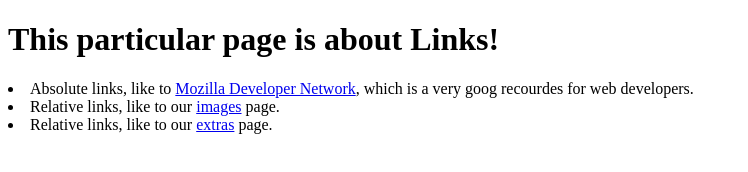
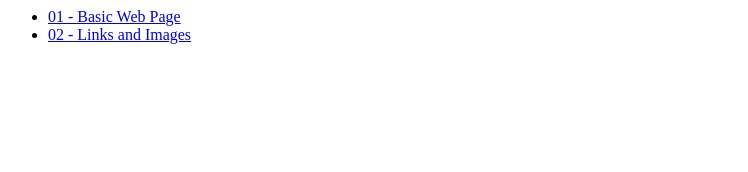
Before and after one commit to 3RV7N/wd82p, a plain HTML site: page index.html in a window 1280 px wide. Shown: the whole page, without its empty margins (0-748 px from the left). Drawn offline with Linux system fonts and the light colour scheme.

Commit message:
Add robot index to consolidate exercise links

```diff
--- a/index.html
+++ b/index.html
@@ -1,15 +1,13 @@
-<!DOCTYPE html>
-<html>
-    <head>
-        <title>Links</title>
-    </head>
-    <body>
-        <h1>This particular page is about Links!</h1>
-          <li>Absolute links, like to <a href="https://developer.mozilla.org/en-US/"
-            target="_blank">Mozilla Developer Network</a>, which is a very goog recourdes for web developers.</li>
-            <li>Relative links, like to our <a href="images.html">images</a> page.</li>
-          <li>Relative links, like to our <a href="misc/extras.html">extras</a> page.</li>
-
-        </ul>
-    </body>
+<html lang="en">
+<head>
+    <meta charset="UTF-8">
+    <meta name="viewport" content="width=device-width, initial-scale=1.0">
+    <title>Navigation Links</title>
+</head>
+<body>
+    <ul>
+        <li><a href="01-basic_web_page/">01 - Basic Web Page</a></li>
+        <li><a href="02-links_and_images/">02 - Links and Images</a> </li>
+    </ul>
+</body>
 </html>
```
Also changed, not shown: 02-links_and_images/index.html (added, +15 -0 lines), 02-links_and_images/images.html (renamed from images.html), 02-links_and_images/images/mochi.gif (renamed from images/mochi.gif), 02-links_and_images/images/mochi.jpg (renamed from images/mochi.jpg), 02-links_and_images/images/mochi.png (renamed from images/mochi.png), 02-links_and_images/images/mochi.svg (renamed from images/mochi.svg), 02-links_and_images/misc/extras.html (renamed from misc/extras.html).
